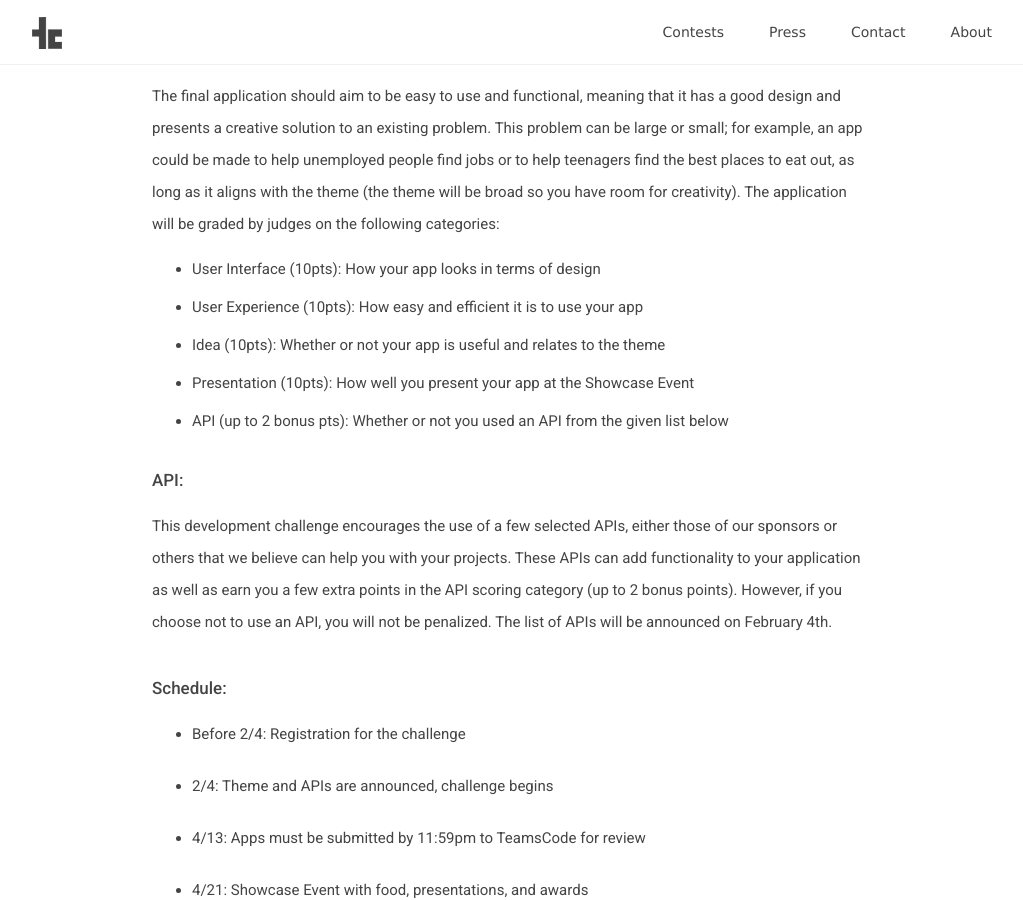
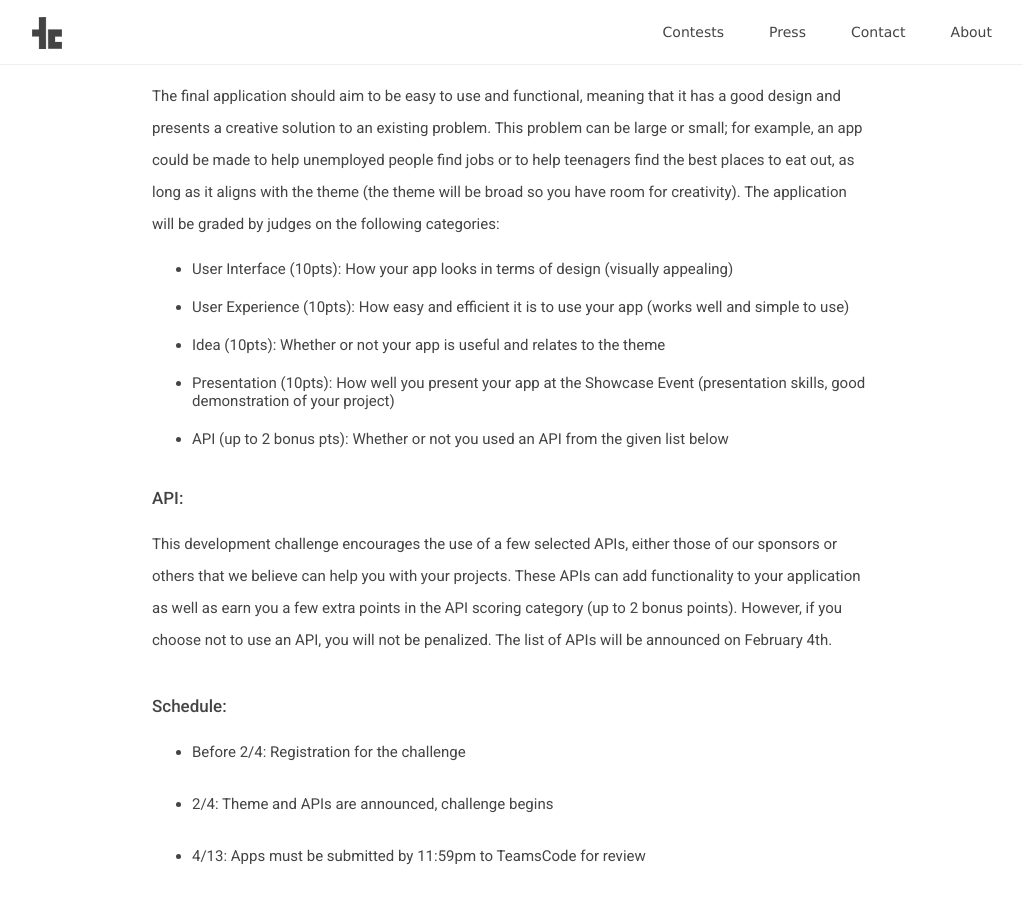
Before and after one commit to teamscode/teamscode.github.io, a Jekyll site: the page built from _posts/2018-01-07-teamscode-2018-development-challenge.md, in a window 1280 px wide and 900 px high, scrolled down 978 px. Shown: the whole window, without its empty margins (128-1151 px from the left). Built offline with Jekyll 4.4.1, drawn with Linux system fonts in a browser that asks for light colours; nearby versions of some CDN libraries.

Commit message:
Add more details to scoring

```diff
--- a/_posts/2018-01-07-teamscode-2018-development-challenge.md
+++ b/_posts/2018-01-07-teamscode-2018-development-challenge.md
@@ -31,10 +31,10 @@ If your team decides to use an existing project, please send an email to contest
 
 The final application should aim to be easy to use and functional, meaning that it has a good design and presents a creative solution to an existing problem. This problem can be large or small; for example, an app could be made to help unemployed people find jobs or to help teenagers find the best places to eat out, as long as it aligns with the theme (the theme will be broad so you have room for creativity). The application will be graded by judges on the following categories:
 
-* User Interface (10pts): How your app looks in terms of design
-* User Experience (10pts): How easy and efficient it is to use your app
+* User Interface (10pts): How your app looks in terms of design (visually appealing)
+* User Experience (10pts): How easy and efficient it is to use your app (works well and simple to use)
 * Idea (10pts): Whether or not your app is useful and relates to the theme
-* Presentation (10pts): How well you present your app at the Showcase Event
+* Presentation (10pts): How well you present your app at the Showcase Event (presentation skills, good demonstration of your project)
 * API (up to 2 bonus pts): Whether or not you used an API from the given list below
 
 ## API:
```
